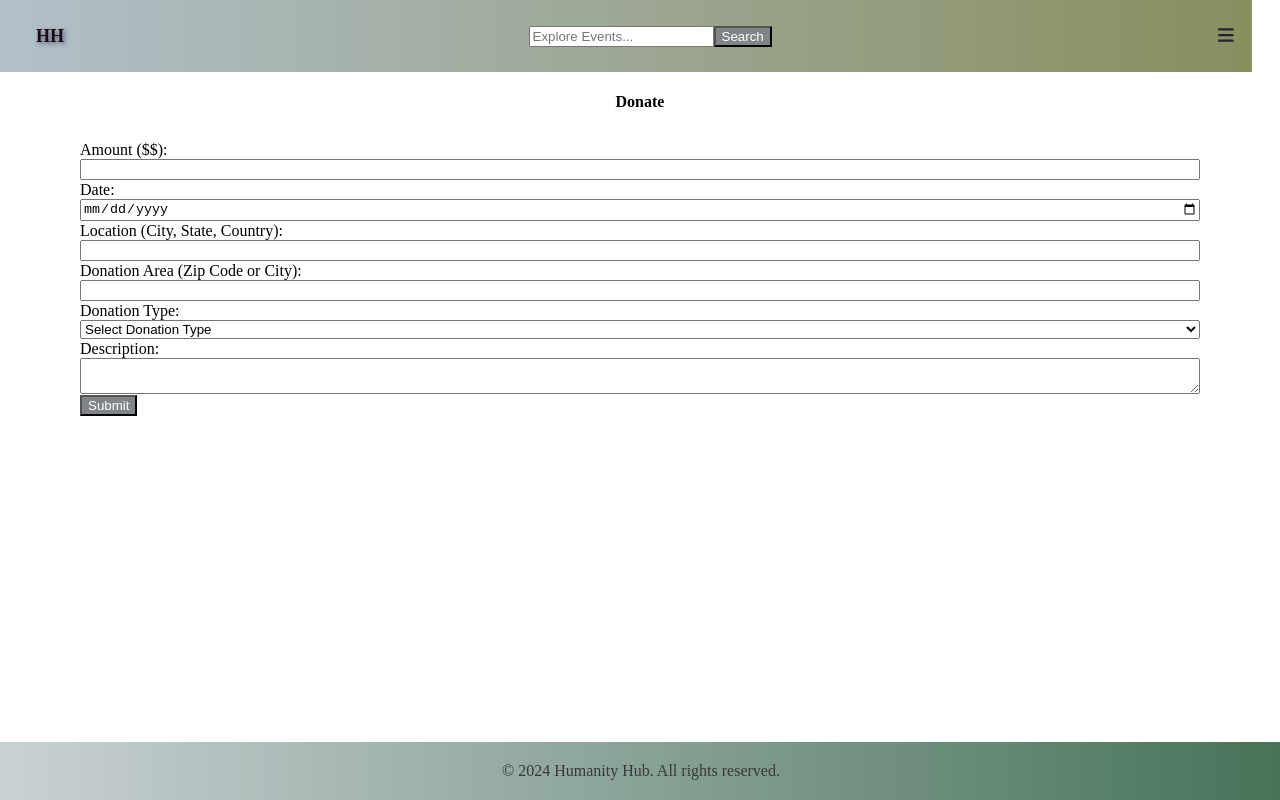
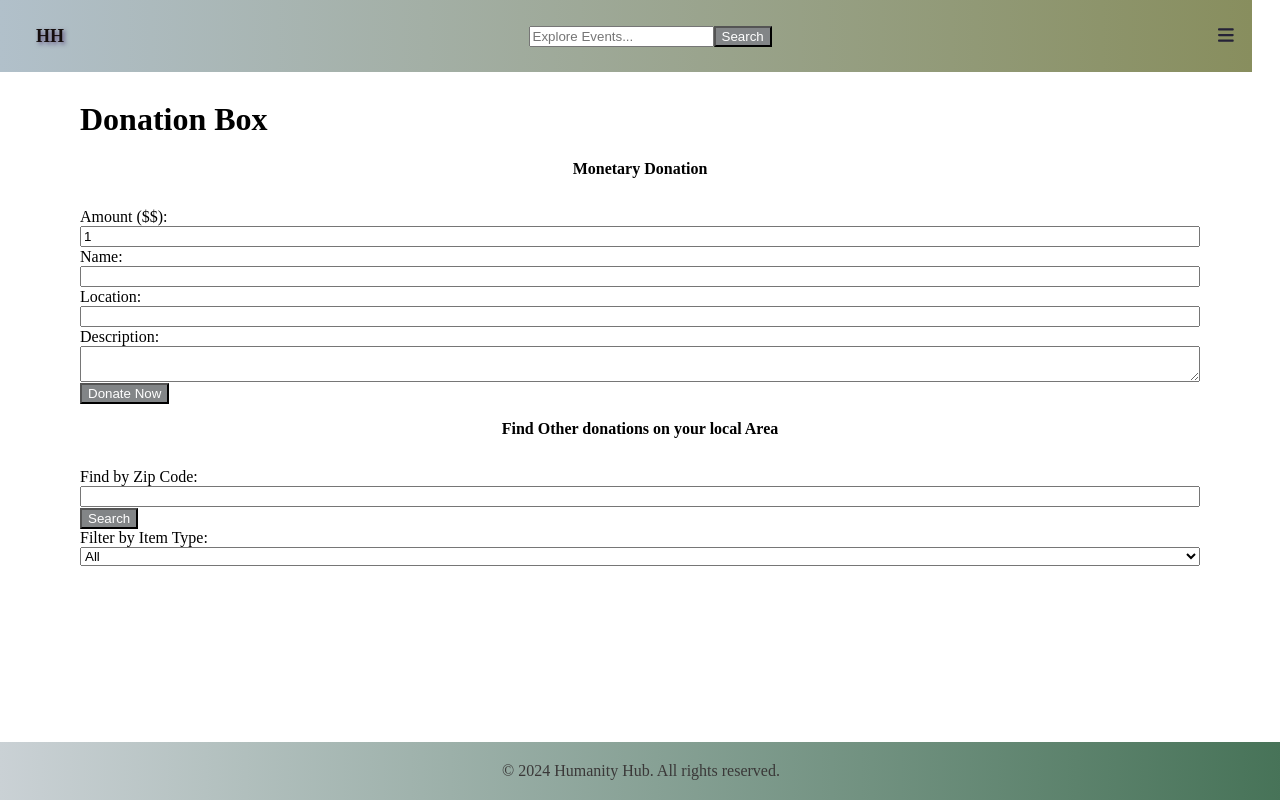
Before and after one commit to yana1al/HumanityHub, a React (Vite) app: page /donations in a window 1280 px wide. Built offline with nearby package versions, Linux system fonts and the light colour scheme.

Commit message:
Adding more functions

```diff
--- a/index.html
+++ b/index.html
@@ -6,11 +6,14 @@
   <link rel="icon" type="image/x-icon" href="/favicon.ico" />
   <meta name="viewport" content="width=device-width, initial-scale=1.0" />
   <title>React Auth</title>
+
 </head>
 
 <body>
   <div id="root"></div>
   <script type="module" src="/src/main.jsx"></script>
+  <script src="https://js.stripe.com/v3/"></script>
+
 </body>
 
 </html>
--- a/package.json
+++ b/package.json
@@ -13,6 +13,7 @@
     "@fortawesome/fontawesome-svg-core": "^6.5.2",
     "@fortawesome/free-solid-svg-icons": "^6.5.2",
     "@fortawesome/react-fontawesome": "^0.2.0",
+    "@stripe/stripe-js": "^3.4.0",
     "axios": "^1.6.8",
     "react": "^18.2.0",
     "react-dom": "^18.2.0",
--- a/src/App.jsx
+++ b/src/App.jsx
@@ -6,7 +6,7 @@ import Home from "./components/Home";
 import About from "./components/About";
 import Events from "./components/Events";
 import Donations from "./components/Donations";
-import HappyHour from "./components/HappyHour";
+import Resources from "./components/Resources";
 
 
 const App = () => {
@@ -38,7 +38,7 @@ const App = () => {
           <Route path="/about" element={<About />} />
           <Route path="/events" element={<Events />} />
           <Route path="/donations" element={<Donations />} />
-          <Route path="/happyHour" element={<HappyHour />} />
+          <Route path="/resources" element={<Resources />} />
         </Routes>
       </main>
       <footer>
--- a/src/components/Donations.jsx
+++ b/src/components/Donations.jsx
@@ -1,16 +1,18 @@
 import React, { useState } from "react";
-import axios from "axios"; // Import axios for making API requests
+import axios from "axios";
 
 const Donations = () => {
   const [formData, setFormData] = useState({
-    donationType: "",
-    amount: "",
-    date: "",
+    amount: 1,
+    name: "",
     location: "",
-    donationArea: "",
+    donationType: "money",
     description: "",
+    zipCode: "",
   });
-  const [donationSuccess, setDonationSuccess] = useState(false); // State to track donation success
+  const [donationSuccess, setDonationSuccess] = useState(false);
+  const [donationLocations, setDonationLocations] = useState([]);
+  const [selectedItemType, setSelectedItemType] = useState("");
 
   const handleChange = (e) => {
     const { name, value } = e.target;
@@ -23,72 +25,68 @@ const Donations = () => {
   const handleSubmit = async (e) => {
     e.preventDefault();
     try {
-
       if (formData.donationType === "money") {
-        // Perform API call or other logic for submitting monetary donation
-        // For demonstration purposes, simulate API call with axios
-        await axios.post("/api/donations", formData);
+        const response = await axios.post("https://humanity-hub1-3599a88da879.herokuapp.com/", formData);
+        console.log("Donation successful:", response.data);
         setDonationSuccess(true);
       } else {
-
-        alert("Please find a donation box in your local area for food and clothes donations.");
+        // Handle other donation types like books and clothes
+        alert("Donation type not yet implemented");
       }
     } catch (error) {
-      console.error("Error submitting donation:", error);
+      console.error("Error donating:", error);
     }
+  };
+
+  const handleSearch = async (e) => {
+    e.preventDefault();
+    try {
+      const response = await axios.get(`https://humanity-hub1-3599a88da879.herokuapp.com/donations?zipCode=${formData.zipCode}`);
+      setDonationLocations(response.data);
+    } catch (error) {
+      console.error("Error searching for donation locations:", error);
+    }
+  };
+
+  const handleItemTypeChange = (e) => {
+    setSelectedItemType(e.target.value);
   };
 
   return (
     <div>
-      <h2>Donate</h2>
-      {donationSuccess && <p>Donation successfully submitted!</p>} {/* Display success message */}
+      <h1>Donation Box</h1>
+      {donationSuccess && <p>Donation successfully submitted!</p>}
+      <div>
+        <h3>Monetary Donation</h3>
         <form onSubmit={handleSubmit}>
           <label>
             Amount ($$):
             <input
               type="number"
               name="amount"
+              min="1"
+              max="100"
               value={formData.amount}
               onChange={handleChange}
             />
           </label>
           <label>
-          Date:
+            Name:
             <input
-            type="date"
-            name="date"
-            value={formData.date}
+              type="text"
+              name="name"
+              value={formData.name}
               onChange={handleChange}
             />
           </label>
           <label>
-          Location (City, State, Country):
+            Location:
             <input
               type="text"
               name="location"
               value={formData.location}
               onChange={handleChange}
             />
-        </label>
-        <label>
-          Donation Area (Zip Code or City):
-          <input
-            type="text"
-            name="donationArea"
-            value={formData.donationArea}
-            onChange={handleChange}
-          />
-        </label>
-        <label>
-          Donation Type:
-          <select
-            name="donationType"
-            value={formData.donationType}
-            onChange={handleChange}
-          >
-            <option value="">Select Donation Type</option>
-            <option value="money">Money (Virtual)</option>
-          </select>
           </label>
           <label>
             Description:
@@ -98,8 +96,62 @@ const Donations = () => {
               onChange={handleChange}
             />
           </label>
-        <button type="submit">Submit</button>
+          <button type="submit">Donate Now</button>
         </form>
+        </div>
+      <div>
+        <h3>Find Other donations on your local Area</h3>
+        <form onSubmit={handleSearch}>
+          <label>
+            Find by Zip Code:
+            <input
+              type="text"
+              name="zipCode"
+              value={formData.zipCode}
+              onChange={handleChange}
+            />
+          </label>
+          <button type="submit">Search</button>
+        </form>
+        <label>
+          Filter by Item Type:
+          <select value={selectedItemType} onChange={handleItemTypeChange}>
+            <option value="">All</option>
+            <option value="clothes">Clothes</option>
+            <option value="toys">Toys</option>
+            <option value="books">Books</option>
+            <option value="food">Food</option>
+          </select>
+        </label>
+      </div>
+      <div>
+
+        {/* Display donation locations for clothes based on selectedItemType */}
+        {selectedItemType === "clothes" && (
+          // Display donation locations for clothes
+          <ul>
+            {donationLocations
+              .filter((location) => location.itemType === "clothes")
+              .map((location) => (
+                <li key={location.id}>{location.name}</li>
+              ))}
+          </ul>
+        )}
+      </div>
+      <div>
+
+        {/* Display donation locations for books based on selectedItemType */}
+        {selectedItemType === "books" && (
+          // Display donation locations for books
+          <ul>
+            {donationLocations
+              .filter((location) => location.itemType === "books")
+              .map((location) => (
+                <li key={location.id}>{location.name}</li>
+              ))}
+          </ul>
+        )}
+      </div>
     </div>
   );
 };
--- a/src/components/Nav.jsx
+++ b/src/components/Nav.jsx
@@ -29,6 +29,9 @@ const Nav = () => {
       case "events":
         navigate("/events");
         break;
+      case "resources":
+        navigate("/resources");
+        break;
       case "login":
         navigate("/login");
         break;
@@ -59,7 +62,7 @@ const Nav = () => {
           <div className="menu-item" onClick={() => handleMenuItemClick("about")}>About Us</div>
           <div className="menu-item" onClick={() => handleMenuItemClick("donations")}>Donations</div>
           <div className="menu-item" onClick={() => handleMenuItemClick("events")}>Events</div>
-          <div className="menu-item" onClick={() => handleMenuItemClick("happyhour")}>HappyHour</div>
+          <div className="menu-item" onClick={() => handleMenuItemClick("resources")}>Resources</div>
           <div className="menu-item" onClick={() => handleMenuItemClick("login")}>Login</div>
         </div>
       )}
--- /dev/null
+++ b/src/components/Resources.jsx
@@ -0,0 +1,111 @@
+import React from "react";
+
+const Resources = () => {
+  const handleExternalLinkClick = (url) => {
+    window.open(url, "_blank");
+  };
+
+  return (
+    <div>
+      <h1>Resources:</h1>
+      <div>
+        <h2><u>Here are some important notes for suicide prevention:</u></h2>
+        <p>
+          - Recognize the warning signs of suicide.
+          <br />
+          - Listen actively and non-judgmentally to individuals who may be struggling.
+          <br />
+          - Encourage individuals to seek professional help.
+          <br />
+          - Provide support and reassurance to those in need.
+        </p>
+      </div>
+      <div>
+        <h2>Mental Health Prevention Guidelines</h2>
+        <p>
+          <u>Here are some guidelines for maintaining mental health:</u>
+          <p>
+            - Practice self-care and prioritize your well-being.
+          </p>
+          <p>
+            - Stay connected with supportive friends and family members.
+          </p>
+          <p>
+            - Engage in regular physical activity and maintain a healthy lifestyle.
+          </p>
+          <p>
+            - Seek professional help if you experience persistent symptoms of mental illness.
+          </p>
+        </p>
+      </div>
+      <div>
+        <h2>External Resources</h2>
+        <p>
+          <h3>Here are some external links to resources for further information:</h3>
+          <br />
+          <a
+            href="https://www.mentalhealth.gov/"
+            onClick={(e) => {
+              e.preventDefault();
+              handleExternalLinkClick("https://www.mentalhealth.gov/");
+            }}
+          >
+            MentalHealth.gov
+          </a>
+          <br />
+          <a
+            href="https://www.nami.org/"
+            onClick={(e) => {
+              e.preventDefault();
+              handleExternalLinkClick("https://www.nami.org/");
+            }}
+          >
+            National Alliance on Mental Illness (NAMI)
+          </a>
+          <br />
+          <a
+            href="https://suicidepreventionlifeline.org/"
+            onClick={(e) => {
+              e.preventDefault();
+              handleExternalLinkClick("https://suicidepreventionlifeline.org/");
+            }}
+          >
+            National Suicide Prevention Lifeline
+          </a>
+          <br />
+          <a
+            href="https://www.who.int/mental_health/en/"
+            onClick={(e) => {
+              e.preventDefault();
+              handleExternalLinkClick("https://www.who.int/mental_health/en/");
+            }}
+          >
+            World Health Organization - Mental Health
+          </a>
+          <br />
+          <a
+            href="https://www.samhsa.gov/find-help/national-helpline"
+            onClick={(e) => {
+              e.preventDefault();
+              handleExternalLinkClick("https://www.samhsa.gov/find-help/national-helpline");
+            }}
+          >
+            SAMHSA National Helpline
+          </a>
+          <br />
+          <a
+            href="https://afsp.org/"
+            onClick={(e) => {
+              e.preventDefault();
+              handleExternalLinkClick("https://afsp.org/");
+            }}
+          >
+            American Foundation for Suicide Prevention (AFSP)
+          </a>
+        </p>
+      </div>
+    </div>
+  );
+};
+
+export default Resources;
```
Also changed, not shown: services/apis.js (added, +24 -0 lines), 1 other file (tests, documents, lock files or other folders). Lines whose indentation alone changed are shown as unchanged.
